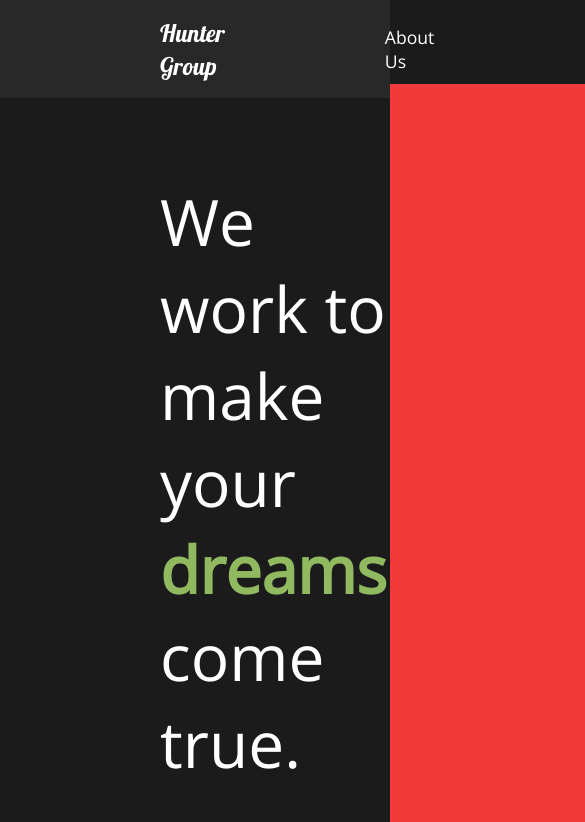
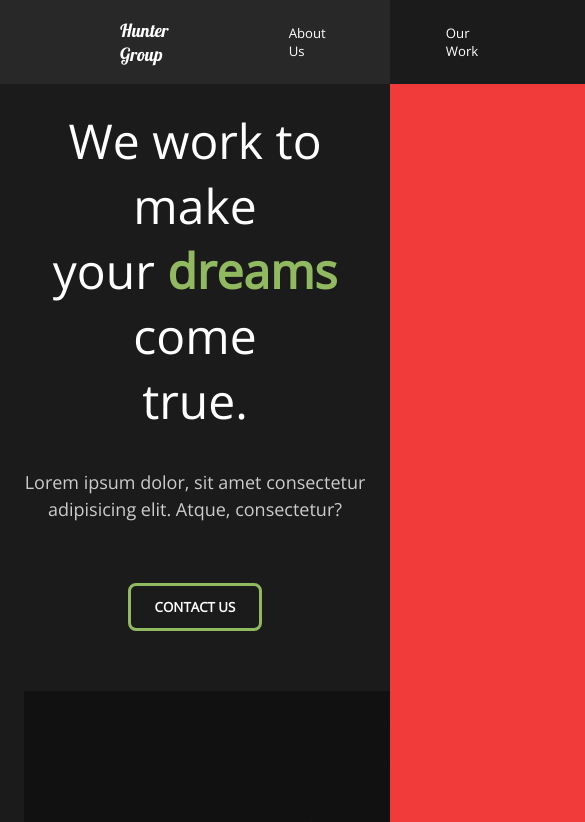
Before and after one commit to arakhm6/impact-react, a React (Create React App) app: page / in a window 390 px wide. Shown: the top 822 px of the page, 585 px wide, since content can reach past the window. Built offline with nearby package versions, Linux system fonts and the light colour scheme.

Commit message:
mobile sizing

```diff
--- a/src/components/GlobalStyle.js
+++ b/src/components/GlobalStyle.js
@@ -6,6 +6,12 @@ const GlobalStyle = createGlobalStyle`
     padding: 0;
     box-sizing: border-box;
 
+}
+
+html{
+    @media (max-width: 1700px){
+        font-size: 75%;
+    }
 }
 
 body{
--- a/src/components/ServicesSection.js
+++ b/src/components/ServicesSection.js
@@ -73,6 +73,9 @@ const Services = styled(About)`
 const Logos = styled.div`
   display: flex;
   flex-wrap: wrap;
+  @media (max-width: 1300px) {
+    justify-content: center;
+  }
 `;
 
 const Logo = styled.div`
--- a/src/styles.js
+++ b/src/styles.js
@@ -8,6 +8,11 @@ export const About = styled(motion.div)`
   justify-content: space-between;
   padding: 5rem 10rem;
   color: white;
+  @media (max-width: 1300px) {
+    display: block;
+    padding: 2rem 2rem;
+    text-align: center;
+  }
 `;
 
 export const Description = styled.div`
@@ -15,6 +20,12 @@ export const Description = styled.div`
   padding-right: 5rem;
   h2 {
     font-weight: lighter;
+  }
+  @media (max-width: 1300px) {
+    padding: 0;
+    button {
+      margin: 2rem 0rem 5rem 0rem;
+    }
   }
 `;
 
```
